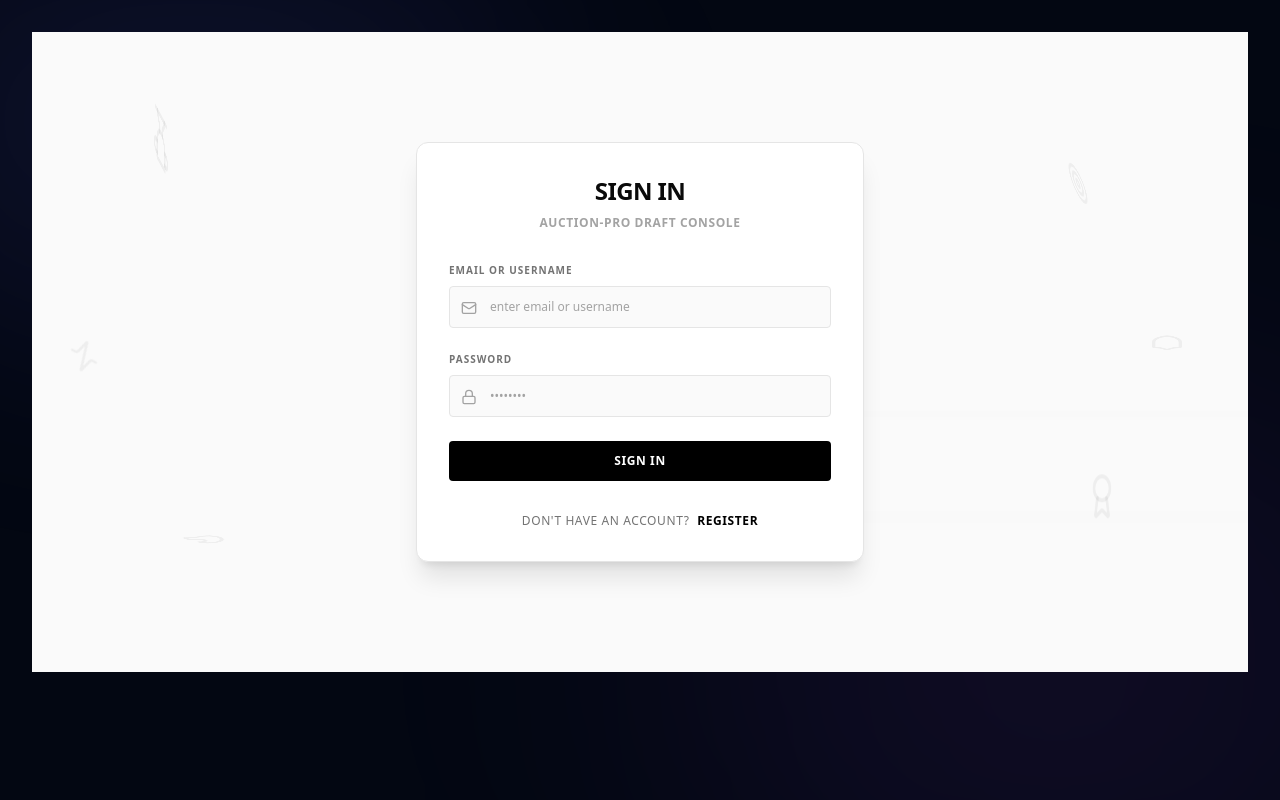
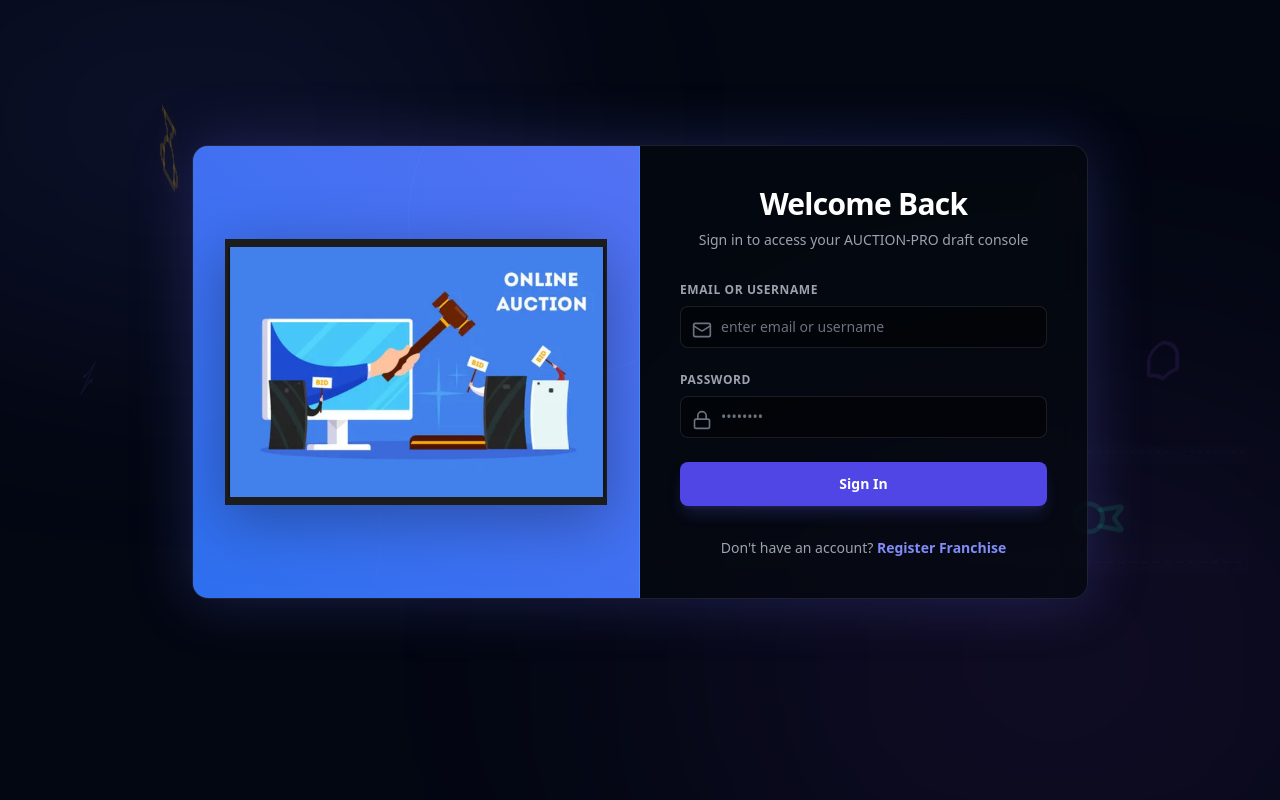
Before and after one commit to yogeshswami0/Auction, a React (Vite) app in the folder frontend/: page /login in a window 1280 px wide. Built offline with nearby package versions, Linux system fonts and the light colour scheme.

Commit message:
style: restore split card layout with static banner and outer tilt animation

```diff
--- a/frontend/src/pages/Login.jsx
+++ b/frontend/src/pages/Login.jsx
@@ -3,6 +3,7 @@ import { useNavigate, Link } from 'react-router-dom';
 import { useAuth } from '../context/AuthContext';
 import { Mail, Lock, AlertTriangle, Trophy, Target, Flame, Award, Activity, Shield } from 'lucide-react';
 import { motion } from 'framer-motion';
+import loginBanner from '../auction_login_banner.png';
 
 const animationStyles = `
   @keyframes pitch-scroll {
@@ -10,8 +11,8 @@ const animationStyles = `
     100% { background-position-y: 80px; }
   }
   @keyframes stadium-pulse {
-    0%, 100% { opacity: 0.05; transform: perspective(800px) rotateX(70deg) translateZ(-50px) scale(1); }
-    50% { opacity: 0.12; transform: perspective(800px) rotateX(70deg) translateZ(-50px) scale(1.01); }
+    0%, 100% { opacity: 0.15; transform: perspective(800px) rotateX(70deg) translateZ(-50px) scale(1); }
+    50% { opacity: 0.35; transform: perspective(800px) rotateX(70deg) translateZ(-50px) scale(1.02); }
   }
 `;
 
@@ -22,6 +23,38 @@ const Login = () => {
   const [loading, setLoading] = useState(false);
   const { login } = useAuth();
   const navigate = useNavigate();
+
+  // 3D Card Hover Tilt Coordinates
+  const [rotateX, setRotateX] = useState(0);
+  const [rotateY, setRotateY] = useState(0);
+  const [shadowX, setShadowX] = useState(0);
+  const [shadowY, setShadowY] = useState(0);
+
+  const handleMouseMove = (e) => {
+    const card = e.currentTarget;
+    const box = card.getBoundingClientRect();
+    const x = e.clientX - box.left - box.width / 2;
+    const y = e.clientY - box.top - box.height / 2;
+
+    // Limit rotation to max 8 degrees for a subtle premium feel
+    const maxRot = 8;
+    const factorX = maxRot / (box.height / 2);
+    const factorY = maxRot / (box.width / 2);
+
+    setRotateX(-y * factorX);
+    setRotateY(x * factorY);
+
+    // Displace shadows slightly for physical depth
+    setShadowX(-x * 0.12);
+    setShadowY(-y * 0.12);
+  };
+
+  const handleMouseLeave = () => {
+    setRotateX(0);
+    setRotateY(0);
+    setShadowX(0);
+    setShadowY(0);
+  };
 
   const handleSubmit = async (e) => {
     e.preventDefault();
@@ -51,52 +84,144 @@ const Login = () => {
   };
 
   return (
-    <div className="min-h-[80vh] flex items-center justify-center relative overflow-hidden py-10 px-4 bg-neutral-50">
+    <div className="min-h-[85vh] flex items-center justify-center relative overflow-hidden py-10 px-4">
       {/* Inject custom CSS keyframes */}
       <style>{animationStyles}</style>
 
       {/* ========================================================================= */}
-      {/* MONOCHROME LIGHT 3D SPORTS BACKGROUND                                     */}
+      {/* 3D SPORTS ANIMATED BACKGROUND LAYERS                                       */}
       {/* ========================================================================= */}
 
-      {/* Glowing Monochrome 3D Stadium Field Wireframe at the bottom (Dark lines on light bg) */}
+      {/* Glowing 3D Stadium Field Wireframe at the bottom */}
       <div
-        className="absolute bottom-[-120px] left-1/2 -translate-x-1/2 w-[180vw] h-[55vh] origin-bottom opacity-10 pointer-events-none select-none z-0"
+        className="absolute bottom-[-120px] left-1/2 -translate-x-1/2 w-[180vw] h-[55vh] origin-bottom opacity-15 pointer-events-none select-none z-0"
         style={{
           transform: "perspective(800px) rotateX(75deg) translateZ(0)",
-          background: "linear-gradient(to top, rgba(0, 0, 0, 0.05), transparent)",
+          background: "linear-gradient(to top, rgba(99, 102, 241, 0.25), transparent)",
           backgroundImage: `
-            linear-gradient(rgba(0, 0, 0, 0.04) 1px, transparent 1px),
-            linear-gradient(90deg, rgba(0, 0, 0, 0.04) 1px, transparent 1px)
+            linear-gradient(rgba(99, 102, 241, 0.12) 1px, transparent 1px),
+            linear-gradient(90deg, rgba(99, 102, 241, 0.12) 1px, transparent 1px)
           `,
           backgroundSize: "80px 80px",
-          animation: "pitch-scroll 16s linear infinite",
-          borderTop: "1px solid rgba(0, 0, 0, 0.08)",
-          boxShadow: "0px -20px 80px rgba(0, 0, 0, 0.01)"
+          animation: "pitch-scroll 12s linear infinite",
+          borderTop: "2px solid rgba(99, 102, 241, 0.4)",
+          boxShadow: "0px -25px 80px rgba(99, 102, 241, 0.2)"
         }}
       />
 
-      {/* Stadium Boundary Ropes / Glow Ring in Monochrome */}
+      {/* Stadium Boundary Ropes / Glow Ring */}
       <div
-        className="absolute bottom-[15vh] left-1/2 -translate-x-1/2 w-[85vw] h-[35vh] border border-dashed border-neutral-900/5 rounded-full pointer-events-none z-0"
+        className="absolute bottom-[15vh] left-1/2 -translate-x-1/2 w-[85vw] h-[35vh] border-2 border-dashed border-indigo-500/25 rounded-full pointer-events-none z-0"
         style={{
           transform: "perspective(800px) rotateX(70deg) translateZ(-50px)",
-          boxShadow: "0 0 50px rgba(0, 0, 0, 0.02) inset",
-          animation: "stadium-pulse 8s ease-in-out infinite"
+          boxShadow: "0 0 50px rgba(99, 102, 241, 0.15) inset, 0 0 30px rgba(99, 102, 241, 0.1) ",
+          animation: "stadium-pulse 6s ease-in-out infinite"
         }}
       />
 
-      {/* Floating Monochrome Sports Icons (Dark gray low-opacity on light bg) */}
+      {/* Floating 3D Sports Icons */}
       <div className="absolute inset-0 w-full h-full pointer-events-none select-none z-0 overflow-hidden">
 
-        {/* Trophy */}
+        {/* Yellow Trophy - Top Left */}
         <motion.div
-          className="absolute text-neutral-900/5 filter drop-shadow-[0_0_8px_rgba(0,0,0,0.02)]"
+          className="absolute text-yellow-500/15 filter drop-shadow-[0_0_12px_rgba(234,179,8,0.2)]"
           style={{ left: '8%', top: '15%' }}
+          animate={{
+            y: [0, -25, 0],
+            rotateX: [0, 360],
+            rotateY: [0, 180]
+          }}
+          transition={{
+            duration: 10,
+            repeat: Infinity,
+            ease: "easeInOut"
+          }}
+        >
+          <Trophy className="w-16 h-16 md:w-20 md:h-20" />
+        </motion.div>
+
+        {/* Red Target - Top Right */}
+        <motion.div
+          className="absolute text-rose-500/15 filter drop-shadow-[0_0_12px_rgba(244,63,94,0.2)]"
+          style={{ right: '12%', top: '22%' }}
+          animate={{
+            y: [0, -18, 0],
+            rotateX: [0, 180],
+            rotateY: [0, 360],
+            rotateZ: [0, 90]
+          }}
+          transition={{
+            duration: 8,
+            repeat: Infinity,
+            ease: "easeInOut"
+          }}
+        >
+          <Target className="w-12 h-12 md:w-16 md:h-16" />
+        </motion.div>
+
+        {/* Orange Flame - Bottom Left */}
+        <motion.div
+          className="absolute text-orange-500/15 filter drop-shadow-[0_0_12px_rgba(249,115,22,0.2)]"
+          style={{ left: '12%', bottom: '15%' }}
           animate={{
             y: [0, -20, 0],
             rotateX: [0, 360],
-            rotateY: [0, 180]
+            rotateZ: [0, 360]
+          }}
+          transition={{
+            duration: 7,
+            repeat: Infinity,
+            ease: "easeInOut"
+          }}
+        >
+          <Flame className="w-14 h-14 md:w-16 md:h-16" />
+        </motion.div>
+
+        {/* Green Award - Bottom Right */}
+        <motion.div
+          className="absolute text-emerald-500/15 filter drop-shadow-[0_0_12px_rgba(16,185,129,0.2)]"
+          style={{ right: '10%', bottom: '20%' }}
+          animate={{
+            y: [0, -30, 0],
+            rotateY: [0, 360],
+            rotateZ: [0, 180]
+          }}
+          transition={{
+            duration: 11,
+            repeat: Infinity,
+            ease: "easeInOut"
+          }}
+        >
+          <Award className="w-14 h-14 md:w-18 md:h-18" />
+        </motion.div>
+
+        {/* Indigo Activity Pulse - Center Left */}
+        <motion.div
+          className="absolute text-indigo-500/10 filter drop-shadow-[0_0_10px_rgba(99,102,241,0.1)]"
+          style={{ left: '3%', top: '50%' }}
+          animate={{
+            y: [0, -15, 0],
+            rotateX: [0, 180],
+            rotateY: [0, 180],
+            rotateZ: [0, 360]
+          }}
+          transition={{
+            duration: 9,
+            repeat: Infinity,
+            ease: "easeInOut"
+          }}
+        >
+          <Activity className="w-10 h-10" />
+        </motion.div>
+
+        {/* Purple Shield - Center Right */}
+        <motion.div
+          className="absolute text-purple-500/10 filter drop-shadow-[0_0_10px_rgba(168,85,247,0.15)]"
+          style={{ right: '5%', top: '48%' }}
+          animate={{
+            y: [0, -22, 0],
+            rotateX: [0, 360],
+            rotateY: [0, 360]
           }}
           transition={{
             duration: 12,
@@ -104,151 +229,92 @@ const Login = () => {
             ease: "easeInOut"
           }}
         >
-          <Trophy className="w-14 h-14 md:w-16 md:h-16" />
-        </motion.div>
-
-        {/* Target */}
-        <motion.div
-          className="absolute text-neutral-900/5 filter drop-shadow-[0_0_8px_rgba(0,0,0,0.02)]"
-          style={{ right: '12%', top: '22%' }}
-          animate={{
-            y: [0, -15, 0],
-            rotateX: [0, 180],
-            rotateY: [0, 360]
-          }}
-          transition={{
-            duration: 9,
-            repeat: Infinity,
-            ease: "easeInOut"
-          }}
-        >
-          <Target className="w-10 h-10 md:w-12 md:h-12" />
-        </motion.div>
-
-        {/* Flame */}
-        <motion.div
-          className="absolute text-neutral-900/5"
-          style={{ left: '12%', bottom: '15%' }}
-          animate={{
-            y: [0, -18, 0],
-            rotateX: [0, 360],
-            rotateZ: [0, 360]
-          }}
-          transition={{
-            duration: 8,
-            repeat: Infinity,
-            ease: "easeInOut"
-          }}
-        >
-          <Flame className="w-12 h-12" />
-        </motion.div>
-
-        {/* Award */}
-        <motion.div
-          className="absolute text-neutral-900/5"
-          style={{ right: '10%', bottom: '20%' }}
-          animate={{
-            y: [0, -25, 0],
-            rotateY: [0, 360]
-          }}
-          transition={{
-            duration: 13,
-            repeat: Infinity,
-            ease: "easeInOut"
-          }}
-        >
-          <Award className="w-12 h-12" />
-        </motion.div>
-
-        {/* Activity */}
-        <motion.div
-          className="absolute text-neutral-900/5"
-          style={{ left: '3%', top: '50%' }}
-          animate={{
-            y: [0, -12, 0],
-            rotateZ: [0, 360]
-          }}
-          transition={{
-            duration: 10,
-            repeat: Infinity,
-            ease: "easeInOut"
-          }}
-        >
-          <Activity className="w-8 h-8" />
-        </motion.div>
-
-        {/* Shield */}
-        <motion.div
-          className="absolute text-neutral-900/5"
-          style={{ right: '5%', top: '48%' }}
-          animate={{
-            y: [0, -18, 0],
-            rotateX: [0, 360]
-          }}
-          transition={{
-            duration: 14,
-            repeat: Infinity,
-            ease: "easeInOut"
-          }}
-        >
-          <Shield className="w-10 h-10" />
+          <Shield className="w-12 h-12" />
         </motion.div>
 
       </div>
 
       {/* ========================================================================= */}
-      {/* SIMPLE LIGHT SCHEME LOGIN CARD                                            */}
+      {/* INTERACTIVE 3D TILT LOGIN CARD                                           */}
       {/* ========================================================================= */}
       <div
-        className="w-full max-w-md bg-white rounded-xl border border-neutral-200 p-8 relative z-10 shadow-xl transition-all hover:border-neutral-300 duration-300"
+        onMouseMove={handleMouseMove}
+        onMouseLeave={handleMouseLeave}
+        style={{
+          transform: `perspective(1000px) rotateX(${rotateX}deg) rotateY(${rotateY}deg)`,
+          boxShadow: `${shadowX}px ${shadowY}px 60px rgba(99, 102, 241, 0.25)`,
+          transition: 'transform 0.1s ease-out, box-shadow 0.1s ease-out',
+          transformStyle: 'preserve-3d'
+        }}
+        className="w-full max-w-4xl glass-card rounded-2xl border border-white/10 overflow-hidden flex flex-col md:flex-row relative z-10"
       >
+
+        {/* Left Side: Royal Blue Vector Panel containing the Static Illustration */}
+        <div className="w-full md:w-1/2 bg-[#3B82F6] flex flex-col justify-center items-center p-8 relative overflow-hidden min-h-[320px] md:min-h-auto select-none border-b md:border-b-0 md:border-r border-white/5 z-10">
+          {/* Subtle background glow rings in blue panel */}
+          <div className="absolute inset-0 bg-gradient-to-tr from-blue-600 to-indigo-500 opacity-60 z-0" />
+          <div className="absolute w-80 h-80 rounded-full border border-white/10 opacity-30 top-[-20%] right-[-20%] z-0" />
+          <div className="absolute w-64 h-64 rounded-full border border-white/10 opacity-20 bottom-[-15%] left-[-15%] z-0" />
+
+          {/* Static Image (no translation or hover parallax shifts) */}
+          <div className="w-full h-full flex justify-center items-center relative z-10">
+            <img
+              src={loginBanner}
+              alt="Online Auction Illustration"
+              className="w-full h-full object-contain max-h-[280px] md:max-h-none pointer-events-none drop-shadow-[0_15px_30px_rgba(0,0,0,0.3)]"
+            />
+          </div>
+        </div>
+
+        {/* Right Side: Clean Dark Authentication Console Form */}
+        <div className="w-full md:w-1/2 p-8 sm:p-10 flex flex-col justify-center bg-black/45 relative z-10">
           <div className="text-center mb-8">
-          <h1 className="text-2xl font-bold tracking-tight text-neutral-950 mb-2 font-outfit uppercase">
-            Sign In
+            <h1 className="text-3xl font-extrabold tracking-tight text-white mb-2 font-outfit">
+              Welcome Back
             </h1>
-          <p className="text-xs text-neutral-400 uppercase tracking-wider font-semibold">
-            AUCTION-PRO draft console
+            <p className="text-sm text-gray-400 font-medium">
+              Sign in to access your AUCTION-PRO draft console
             </p>
           </div>
 
           {error && (
-          <div className="mb-6 p-4 rounded bg-red-50 border border-red-100 text-red-700 text-xs flex items-center gap-3">
-            <AlertTriangle className="w-4 h-4 text-red-500 shrink-0" />
+            <div className="mb-6 p-4 rounded-lg bg-red-500/10 border border-red-500/20 text-red-400 text-sm flex items-center gap-3">
+              <AlertTriangle className="w-4 h-4 shrink-0" />
               <span>{error}</span>
             </div>
           )}
 
           <form onSubmit={handleSubmit} className="space-y-6">
             <div>
-            <label className="block text-[10px] font-bold text-neutral-500 uppercase tracking-widest mb-2">
+              <label className="block text-xs font-semibold text-gray-400 uppercase tracking-wider mb-2">
                 Email or Username
               </label>
               <div className="relative">
-              <Mail className="absolute left-3 top-3.5 w-4 h-4 text-neutral-400" />
+                <Mail className="absolute left-3 top-3.5 w-5 h-5 text-gray-500" />
                 <input
                   type="text"
                   required
                   value={emailOrUsername}
                   onChange={(e) => setEmailOrUsername(e.target.value)}
                   placeholder="enter email or username"
-                className="w-full pl-10 pr-4 py-3 rounded bg-neutral-50 border border-neutral-200 text-neutral-950 placeholder-neutral-400 focus:outline-none focus:border-neutral-950 transition-all text-xs"
+                  className="w-full pl-10 pr-4 py-2.5 rounded-lg bg-black/45 border border-white/10 text-white placeholder-gray-500 focus:outline-none focus:border-indigo-500 transition-all text-sm"
                 />
               </div>
             </div>
 
             <div>
-            <label className="block text-[10px] font-bold text-neutral-500 uppercase tracking-widest mb-2">
+              <label className="block text-xs font-semibold text-gray-400 uppercase tracking-wider mb-2">
                 Password
               </label>
               <div className="relative">
-              <Lock className="absolute left-3 top-3.5 w-4 h-4 text-neutral-400" />
+                <Lock className="absolute left-3 top-3.5 w-5 h-5 text-gray-500" />
                 <input
                   type="password"
                   required
                   value={password}
                   onChange={(e) => setPassword(e.target.value)}
                   placeholder="••••••••"
-                className="w-full pl-10 pr-4 py-3 rounded bg-neutral-50 border border-neutral-200 text-neutral-950 placeholder-neutral-400 focus:outline-none focus:border-neutral-950 transition-all text-xs"
+                  className="w-full pl-10 pr-4 py-2.5 rounded-lg bg-black/45 border border-white/10 text-white placeholder-gray-500 focus:outline-none focus:border-indigo-500 transition-all text-sm"
                 />
               </div>
             </div>
@@ -256,18 +322,20 @@ const Login = () => {
             <button
               type="submit"
               disabled={loading}
-            className="w-full py-3 rounded bg-black hover:bg-neutral-800 text-white font-bold uppercase transition-all duration-200 text-xs tracking-wider"
+              className="w-full py-3 rounded-lg bg-indigo-600 hover:bg-indigo-500 text-white font-semibold transition-all hover:scale-[1.02] flex items-center justify-center gap-2 text-sm shadow-lg shadow-indigo-500/20"
             >
               {loading ? 'Authenticating...' : 'Sign In'}
             </button>
           </form>
 
-        <p className="mt-8 text-center text-xs text-neutral-500 uppercase tracking-wider">
+          <p className="mt-8 text-center text-sm text-gray-400">
             Don't have an account?{' '}
-          <Link to="/register" className="text-black hover:underline font-bold ml-1">
-            Register
+            <Link to="/register" className="text-indigo-400 hover:underline font-semibold">
+              Register Franchise
             </Link>
           </p>
+        </div>
+
       </div>
     </div>
   );
```
Lines whose indentation alone changed are shown as unchanged.
